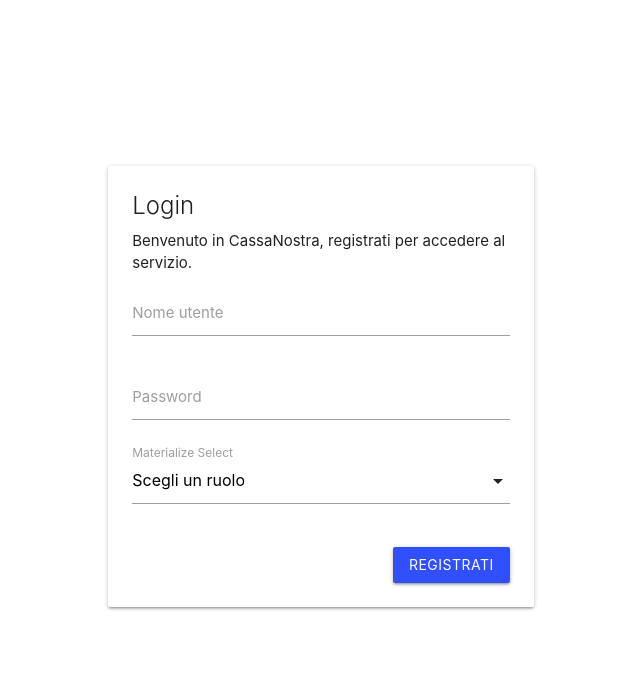
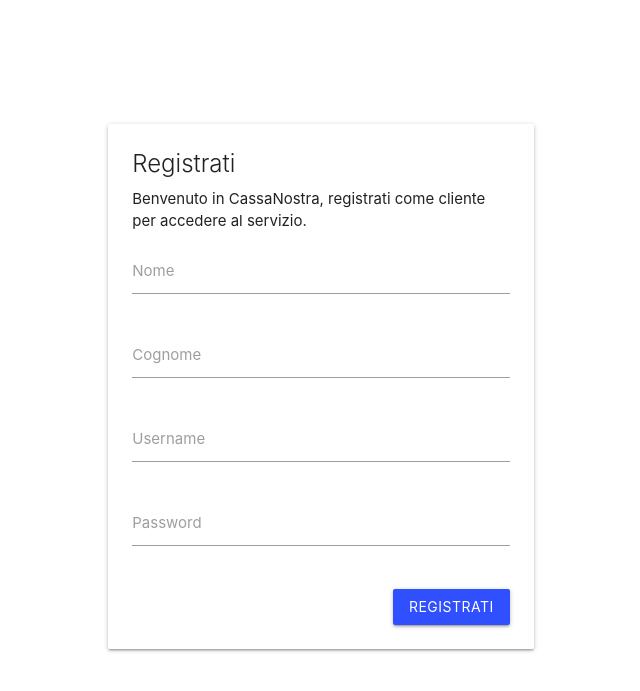
Before and after one commit to iambriccardo/cassanostra, a PHP site: page /registration.php in a window 1280 px wide. Shown: the top 691 px of the page, without its empty margins (319-959 px from the left). Run offline with PHP 8.4, Linux system fonts and the light colour scheme; some libraries are stand-ins or nearby versions.

Commit message:
Add queries and change structure of registration

```diff
--- a/access/login.php
+++ b/access/login.php
@@ -39,7 +39,7 @@ checkAccessAndRedirect("../home/home.php", NULL);
                             </div>
                             <div class="input-field col s12">
                                 <input id="username" name="username" type="text" class="validate">
-                                <label for="username">Nome utente</label>
+                                <label for="username">Username</label>
                             </div>
                             <div class="input-field col s12">
                                 <input id="password" name="password" type="password" class="validate">
--- a/access/registration.php
+++ b/access/registration.php
@@ -31,30 +31,27 @@ checkAccessAndRedirect("../home/home.php", NULL);
         <div class="col s6 offset-s3">
             <div class="card">
                 <div class="card-content">
-                    <span class="card-title">Login</span>
+                    <span class="card-title">Registrati</span>
                     <form action="accessHandler.php" method="POST">
                         <div class="row">
                             <div class="col s12">
-                                <p>Benvenuto in CassaNostra, registrati per accedere al servizio.</p>
+                                <p>Benvenuto in CassaNostra, registrati come cliente per accedere al servizio.</p>
+                            </div>
+                            <div class="input-field col s12">
+                                <input id="username" name="firstName" type="text" class="validate">
+                                <label for="username">Nome</label>
+                            </div>
+                            <div class="input-field col s12">
+                                <input id="username" name="lastName" type="text" class="validate">
+                                <label for="username">Cognome</label>
                             </div>
                             <div class="input-field col s12">
                                 <input id="username" name="username" type="text" class="validate">
-                                <label for="username">Nome utente</label>
+                                <label for="username">Username</label>
                             </div>
                             <div class="input-field col s12">
                                 <input id="password" name="password" type="password" class="validate">
                                 <label for="password">Password</label>
-                            </div>
-                            <div class="input-field col s12">
-                                <select name="role">
-                                    <option value="" disabled selected>Scegli un ruolo</option>
-                                    <option value="MAG">Magazziniere</option>
-                                    <option value="DIR">Direttore</option>
-                                    <option value="CLI">Cliente</option>
-                                    <option value="CAS">Cassiere</option>
-                                    <option value="FOR">Fornitore</option>
-                                </select>
-                                <label>Materialize Select</label>
                             </div>
                         </div>
                         <div class="right-align">
```
Also changed, not shown: access/accessHandler.php (+10 -2 lines), db/queries.php (added, +35 -0 lines).
